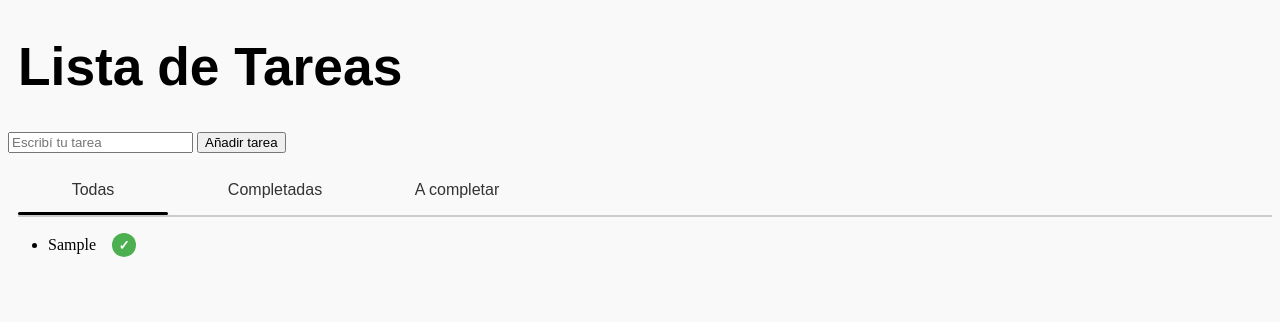
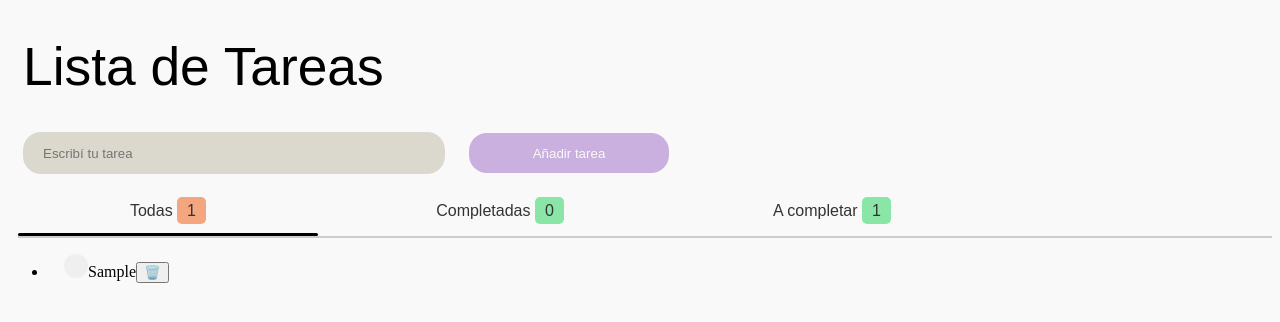
Before and after one commit to eugeniamartin1000-cmd/javascript-martin, a plain HTML site: page index.html in a window 1280 px wide. Both pictures are taken after typing "Sample" into the empty fields and a click on the button "Añadir tarea". Drawn offline with Linux system fonts and the light colour scheme.

Commit message:
primer implementacion diseño

```diff
--- a/JS/main.js
+++ b/JS/main.js
@@ -7,29 +7,65 @@ const input = document.getElementById("nueva-tarea");
 const lista = document.getElementById("taskList");
 const tabs = document.querySelectorAll(".tab");
 
-// Renderizar tareas según filtro
+// Validación personalizada del input
+input.addEventListener("invalid", function (e) {
+  e.target.setCustomValidity("Por favor, escribí una tarea");
+});
+input.addEventListener("input", function (e) {
+  e.target.setCustomValidity("");
+});
+
+// Renderizar tareas
 function renderTareas(filtro = "todas") {
   filtroActual = filtro;
+
+  // Actualizar contadores
+  const total = tareas.length;
+  const completadas = tareas.filter(t => t.estado === "completada").length;
+  const acompletar = tareas.filter(t => t.estado === "acompletar").length;
+
+  document.getElementById("contador-todas").textContent = total;
+  document.getElementById("contador-completadas").textContent = completadas;
+  document.getElementById("contador-acompletar").textContent = acompletar;
+
+  // Limpiar lista
   lista.innerHTML = "";
 
+  // Mostrar tareas filtradas
   tareas.forEach((tarea, index) => {
     if (filtro === "todas" || tarea.estado === filtro) {
       const li = document.createElement("li");
       li.className = `task ${tarea.estado}`;
-      li.textContent = tarea.texto;
 
-      // Botón para marcar como completada
-      if (tarea.estado === "acompletar") {
-        const btn = document.createElement("button");
-        btn.textContent = "✓";
-        btn.className = "completar-btn";
-        btn.addEventListener("click", () => {
-          tareas[index].estado = "completada";
-          renderTareas(filtroActual);
-        });
-        li.appendChild(btn);
+      // Botón completar
+      const btnCompletar = document.createElement("button");
+      btnCompletar.className = "completar-btn";
+      btnCompletar.addEventListener("click", () => {
+        tareas[index].estado = "completada";
+        renderTareas(filtroActual);
+      });
+
+      // Texto
+      const textoSpan = document.createElement("span");
+      textoSpan.textContent = tarea.texto;
+      textoSpan.className = "texto-tarea";
+      if (tarea.estado === "completada") {
+        textoSpan.classList.add("tachado");
       }
 
+      // Botón eliminar
+      const btnEliminar = document.createElement("button");
+      btnEliminar.className = "eliminar-btn";
+      btnEliminar.textContent = "🗑️";
+      btnEliminar.addEventListener("click", () => {
+        tareas.splice(index, 1);
+        renderTareas(filtroActual);
+      });
+
+      // Orden: completar + texto + eliminar
+      li.appendChild(btnCompletar);
+      li.appendChild(textoSpan);
+      li.appendChild(btnEliminar);
       lista.appendChild(li);
     }
   });
@@ -46,7 +82,7 @@ form.addEventListener("submit", e => {
   }
 });
 
-// Cambiar filtro al hacer clic en las pestañas
+// Cambiar filtro
 tabs.forEach(tab => {
   tab.addEventListener("click", () => {
     tabs.forEach(t => t.classList.remove("active"));
@@ -58,4 +94,4 @@ tabs.forEach(tab => {
 });
 
 // Inicializar
-renderTareas();
+renderTareas
--- a/SASS/styles.scss
+++ b/SASS/styles.scss
@@ -7,28 +7,43 @@ body{
 
 h1 {
     font-family:Arial, Helvetica, sans-serif;
-    font-weight: bold;
+    font-weight: 300;
     font-size: 40pt;
-    margin-left: 10px;
+    margin-left: 15px;
 }
 
-.nueva-tarea{
+.new-task{
     background-color: #DBD8CE;
     border: none;
     box-shadow: 000000;
     border-radius: 18px;
-    margin-left: 10px;
+    margin-left: 15px;
     height: 40px;
     width: 400px;
     text-align: justify;
     padding-left: 20px;
 }
 
+.add{
+  background-color: #C9B0DE;
+  height: 40px;
+  width: 200px;
+  margin-left: 20px;
+  border-radius: 18px;
+  border-style:  none;
+  color: #F9F9F9;
+  font-weight: 300;
+  cursor: pointer;
+
+  &:hover{
+    background-color: #AE9DBB;
+  }
+}
+
 .add-task {
   display: inline-flex;
   align-items: center;
   justify-content: center;
-  gap: 0.6rem; // espacio entre texto e ícono
   background-color: #C9B0DE;
   color: white;
   border: none;
@@ -60,7 +75,7 @@ h1 {
     position: relative;
     padding: 0.5rem 0;
     cursor: pointer;
-    width:150px;
+    width:300px;
 
     &.active::after {
       content: "";
@@ -77,12 +92,32 @@ h1 {
 
 .completar-btn {
   margin-left: 1rem;
-  background-color: #4caf50;
+  background-color:none;
   color: white;
-  border: none;
+  border: black;
   border-radius: 50%;
   width: 1.5rem;
   height: 1.5rem;
   font-weight: bold;
   cursor: pointer;
 }
+
+.contador-all{
+  background-color: #F4A67F;
+  width: 20px;
+  padding-top: 5px;
+  padding-bottom: 5px;
+  padding-left: 10px;
+  padding-right: 10px;
+  border-radius: 5px;
+}
+
+.contador{
+  background-color: #89E6A7;
+  width: 20px;
+  padding-top: 5px;
+  padding-bottom: 5px;
+  padding-left: 10px;
+  padding-right: 10px;
+  border-radius: 5px;
+}
--- a/index.html
+++ b/index.html
@@ -3,7 +3,7 @@
 <head>
   <meta charset="UTF-8" />
   <meta name="viewport" content="width=device-width, initial-scale=1.0" />
-  <title>Tares - TO-DO list</title>
+  <title>Tareas - TO-DO list</title>
   <link rel="stylesheet" href="css/main.css" />
 </head>
 <body>
@@ -11,19 +11,36 @@
   <div class="container-todo">
     <h1>Lista de Tareas</h1>
     <form id="formTarea">
-      <input type="text" id="nueva-tarea" placeholder="Escribí tu tarea" required />
-      <button type="submit">Añadir tarea</button>
+      <input type="text" class="new-task" id="nueva-tarea" placeholder="Escribí tu tarea" required />
+      <button class="add" type="submit">Añadir tarea</button>
     </form>
   </div>
 
   <div class="tabs">
-    <button class="tab active" data-filter="todas">Todas</button>
-    <button class="tab" data-filter="completada">Completadas</button>
-    <button class="tab" data-filter="acompletar">A completar</button>
+   <button class="tab active" data-filter="todas">
+    Todas <span class="contador-all" id="contador-todas">0</span>
+   </button>
+   <button class="tab" data-filter="completada">
+    Completadas <span class="contador" id="contador-completadas">0</span>
+   </button>
+   <button class="tab" data-filter="acompletar">
+    A completar <span class="contador" id="contador-acompletar">0</span>
+   </button>
   </div>
+
 
   <ul id="taskList"></ul>
 
   <script src="JS/main.js"></script>
 </body>
 </html>
+
+
+
+
+
+  <ul id="taskList"></ul>
+
+  <script src="JS/main.js"></script>
+</body>
+</html>
```
Also changed, not shown: CSS/main.css, 2 other files.
